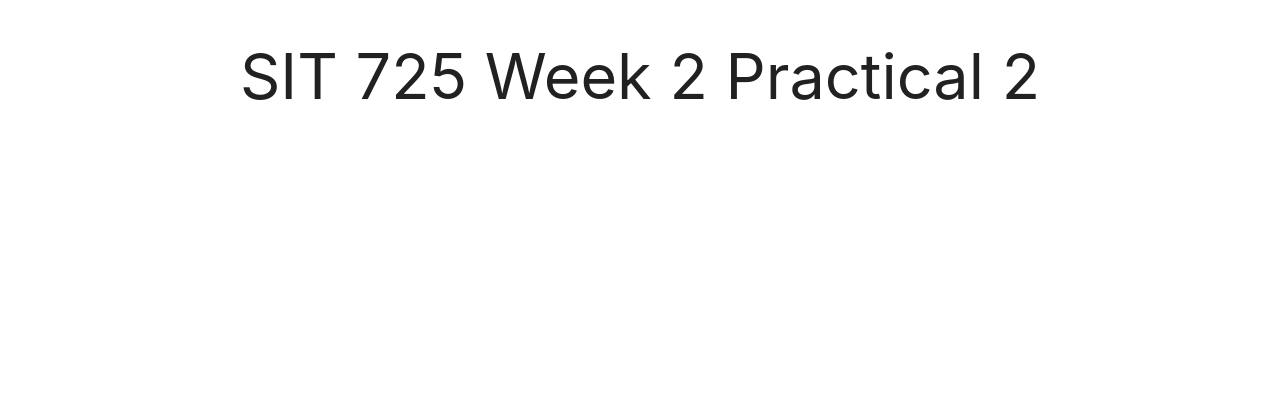
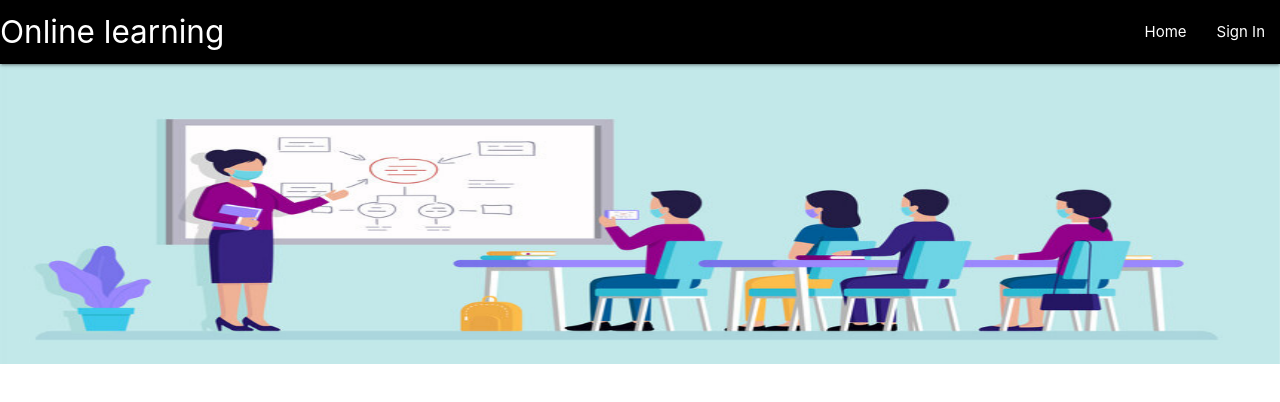
Before and after one commit to AkhilaKolluru98/sit725-2022-t1-prac4, a website: page public/index.html in a window 1280 px wide. Drawn offline with nearby package versions, Linux system fonts and the light colour scheme.

Commit message:
Updates -Modified Application using Materialize

```diff
--- /dev/null
+++ b/public/css/styles.css
@@ -0,0 +1,12 @@
+.nav-wrapper {
+  background-color: #000000;
+}
+
+.container {
+  width: 3500px;
+  height: 300px;
+}
+.materialboxed-image {
+  width: 100%;
+  height: 100%;
+}
--- a/public/index.html
+++ b/public/index.html
@@ -5,29 +5,47 @@
   <meta charset="utf-8">
   <meta name="viewport" content="width=device-width, initial-scale=1">
 
-  <title>SIT 725 Prac 2</title>
-  <meta name="description" content="SIT725 Week 2 Practical">
+  <title>SIT 725 Prac 3</title>
+  <meta name="description" content="basic template for SIT 725 Prac 3">
   <meta name="author" content="SitePoint">
 
-  <meta property="og:title" content="SIT 725 Practical 2">
+  <meta property="og:title" content="SIT 725 Prac 3">
   <meta property="og:type" content="website">
-  <meta property="og:description" content="SIT725 Week 2 Practical">
+  <meta property="og:description" content="basic template for SIT 725 Prac 3">
 
   <!-- Compiled and minified CSS -->
   <link rel="stylesheet" href="https://cdnjs.cloudflare.com/ajax/libs/materialize/1.0.0/css/materialize.min.css">
 
+  <link href="https://fonts.googleapis.com/icon?family=Material+Icons" rel="stylesheet">
+
+  <!-- Custom Style Sheet-->
+  <link rel="stylesheet" href="css/styles.css">
+
 </head>
 
 <body>
+  <div class="navbar-fixed">
+    <nav>
+      <div class="nav-wrapper">
+        <a href="#!" class="brand-logo">Online learning</a>
+        <ul class="right hide-on-med-and-down">
+          <li><a href="sass.html">Home</a></li>
+          <li><a href="badges.html">Sign In</a></li>
+        </ul>
+      </div>
+    </nav>
+  </div>
     <div class="container">
-        <div class="row">
-            <div class="col s12">
-                <h1 id="heading" class="center-align">SIT 725 Week 2 Practical 2</h1>
-            </div>
-        </div>
+        <img class="materialboxed materialboxed-image" src="images/teacher+training.jpg"/>
     </div>
-  <!-- Compiled and minified JavaScript -->
-  <script src="https://cdnjs.cloudflare.com/ajax/libs/materialize/1.0.0/js/materialize.min.js"></script>
-  <script src="js/scripts.js"></script>
+
+
+
+
+
+
+<!-- Compiled and minified JavaScript -->
+<script src="https://cdnjs.cloudflare.com/ajax/libs/materialize/1.0.0/js/materialize.min.js"></script>
+<script src="js/scripts.js"></script>
 </body>
 </html>
```
Also changed, not shown: public/images/teacher+training.jpg (added).
